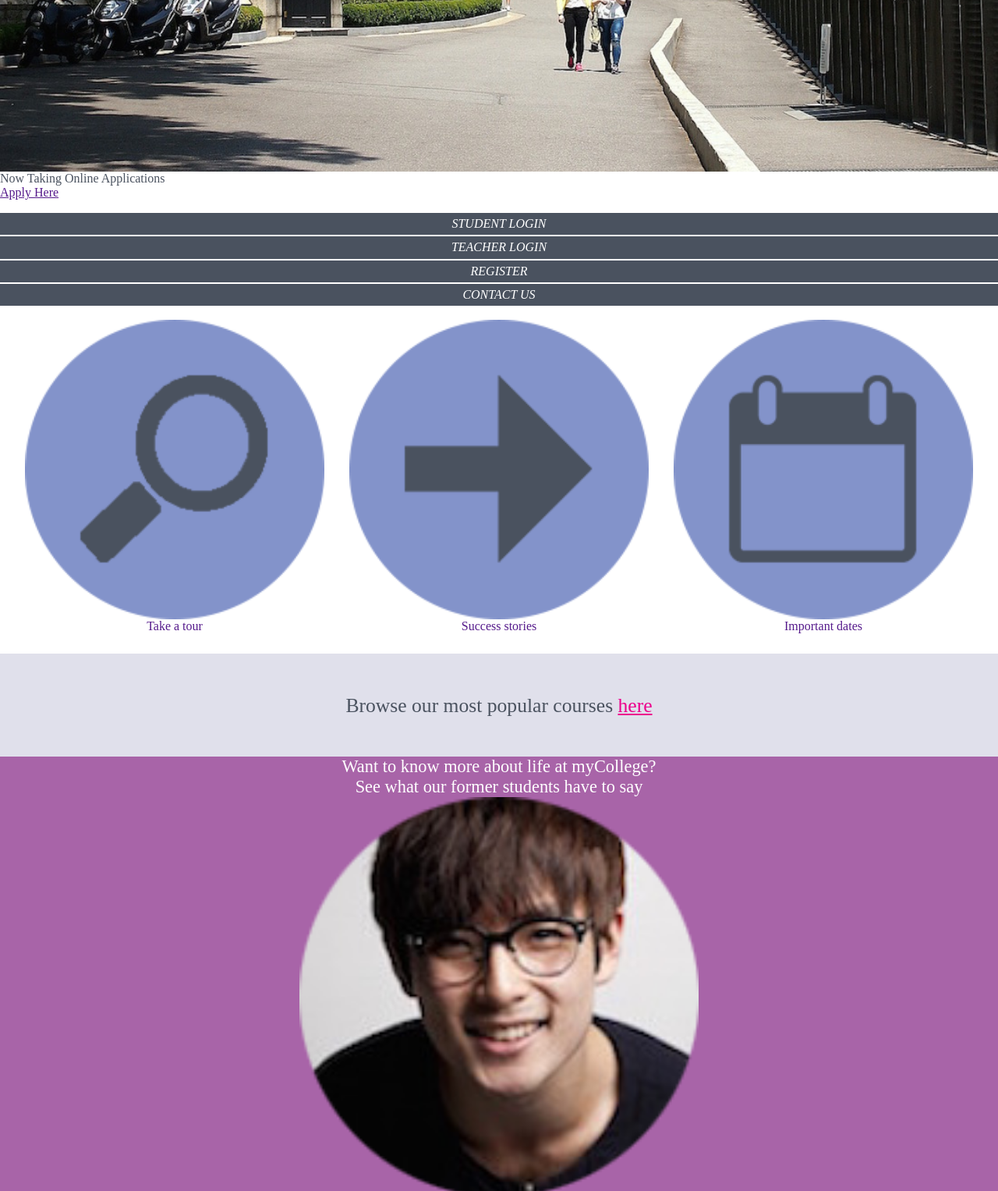
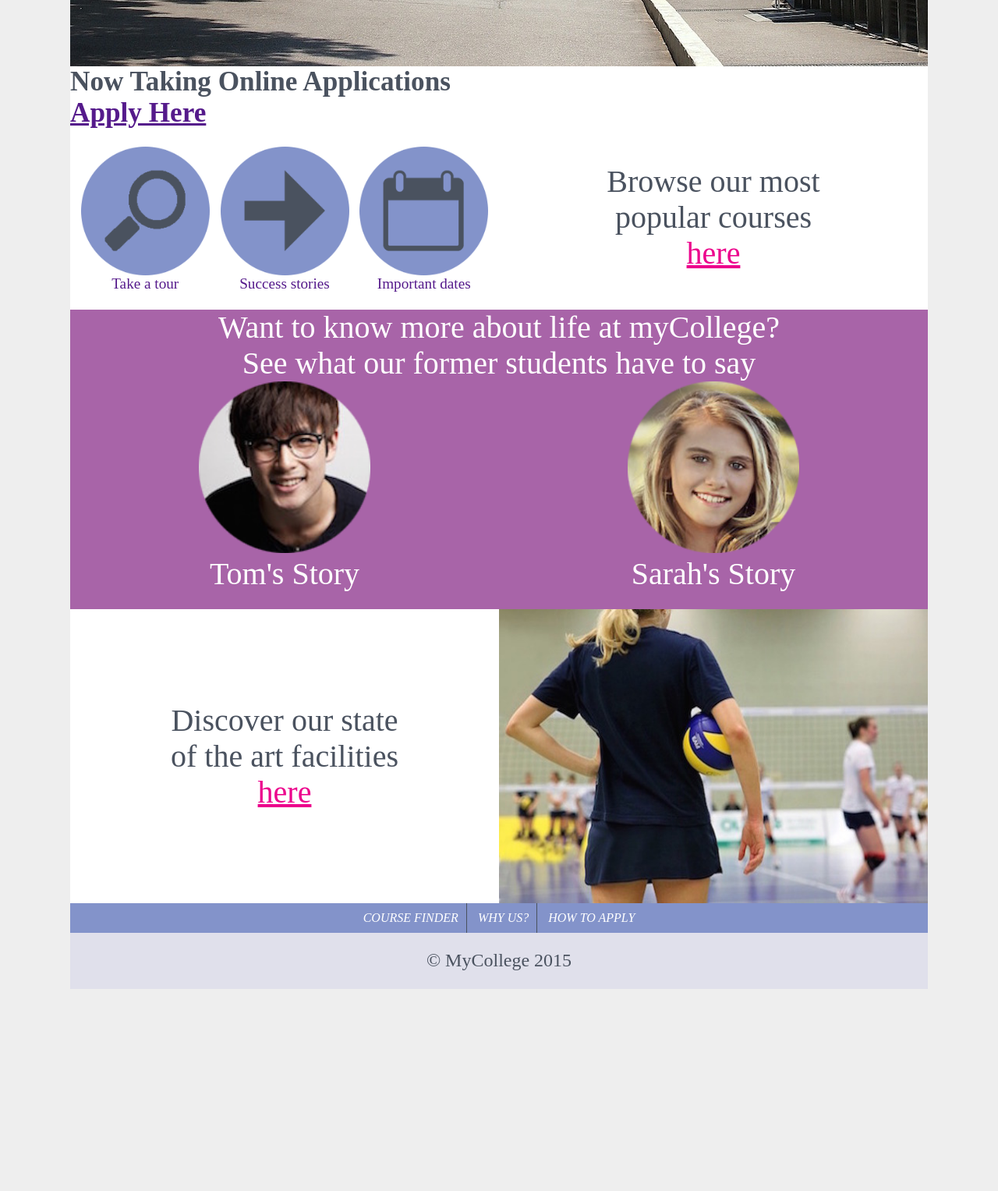
Before and after one commit to carolgreene/my-college, a plain HTML site: page index.html in a window 1280 px wide. Shown: the part 740-2267 px from the top of the page at 78% size. After the commit the page ends 2008 px from the top, so only its background shows below. Drawn offline with Linux system fonts and the light colour scheme.

Commit message:
finished css

```diff
--- a/css/style.css
+++ b/css/style.css
@@ -123,3 +123,168 @@ footer p {
   padding-bottom: 2%;
   background: white;
 }
+
+/*--------------
+DEVICES > 600PX
+----------------*/
+@media screen and (min-width: 600px) {
+
+header ul {
+  position: absolute;
+  top: 8%;
+  text-align: center;
+  background: white;
+}
+
+header li, header li a {
+  display: inline-block;
+  background-color: transparent;
+  border-bottom: none;
+  color: #4a525f;
+  padding: 5px;
+}
+
+header li {
+  border-right: 1px solid #4a525f;
+}
+
+header li:last-child {
+  border-right: none;
+}
+
+header li:hover, header li a:hover {
+  background-color: #d8cccc;
+}
+
+/* TOP MENU END*/
+
+header p {
+  bottom: 40%;
+  font-size: 2em;
+}
+
+#apply-btn {
+  bottom: 30%;
+}
+
+.row1-1 {
+  width: 50%;
+  margin-top: 2%;
+}
+
+.row1-2 {
+  display: flex;
+  width: 50%;
+  justify-content: center;
+  align-items: center;
+  background: white;
+}
+
+.row1-2 p {
+  max-width: 60%;
+}
+
+.row2 p {
+  font-size: 2em;
+}
+
+.sarah, .tom {
+  width: 50%;
+  float: left;
+  padding-bottom: 2%;
+}
+
+.row3 {
+  display: flex;
+}
+
+.row3-1 {
+  display: flex;
+  flex: 1;
+  justify-content: center;
+  align-items: center;
+  background: white;
+}
+
+.row3-1  p {
+  max-width: 60%;
+}
+
+.row3-2 {
+  flex: 1;
+}
+
+/* FOOTER MENU */
+footer ul {
+  text-align: center;
+  background: #8393ca;
+  margin: 0;
+}
+
+footer li, footer li a {
+  display: inline-block;
+  background-color: transparent;
+  border-bottom: none;
+  padding: 5px;
+}
+
+footer li {
+  border-right: 1px solid #4a525f;
+}
+
+footer li:last-child {
+  border-right: none;
+}
+
+footer li:hover, footer li a:hover {
+  background: #3e486a;
+}
+
+footer p {
+  padding-top: 2%;
+  background: #e0e0eb;
+  font-size: 1.2em;
+}
+}
+
+/*--------------
+DEVICES > 900PX
+----------------*/
+
+@media screen and (min-width: 900px) {
+
+  body {
+    max-width: 1100px;
+  }
+
+  header ul {
+    max-width: 1100px;
+    background-color: transparent;
+    text-align: right;
+    top: 1%;
+    right: 2%;
+  }
+
+  header p {
+    font-size: 2.2em;
+    font-weight: bold;
+    max-width: 1100px;
+  }
+
+  #logo p {
+    text-align: left;
+    padding-left: 1%;
+  }
+
+  .row1-1 {
+    font-size: 1.2em;
+  }
+
+  .row1-2, .row2 p, .row3-1 {
+    font-size: 2.5em;
+  }
+
+  footer p {
+    font-size: 1.5em;
+  }
+}
```
